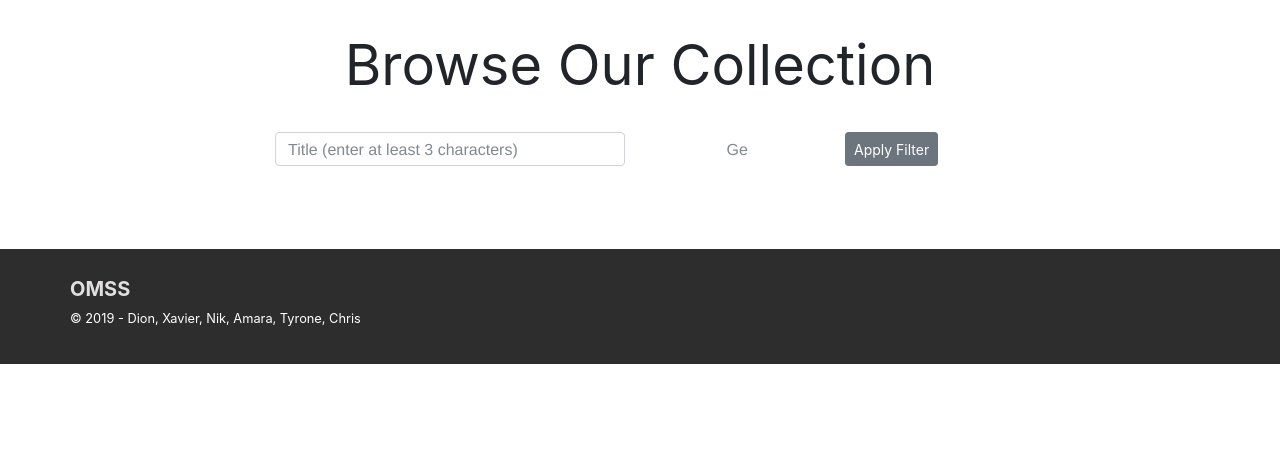
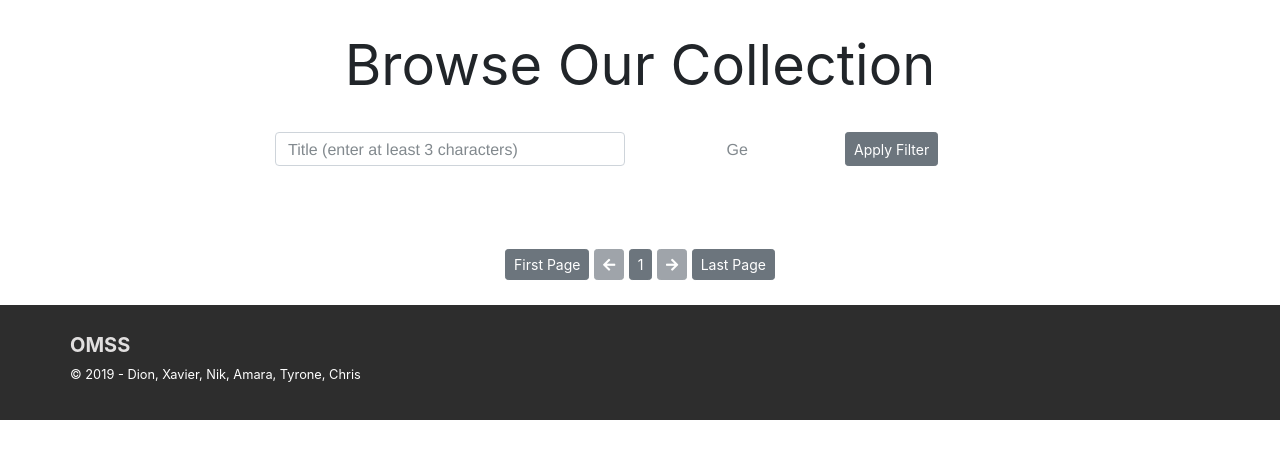
Before and after one commit to kingdion/isd-assignment, a Flask app: page /browse in a window 1280 px wide. Shown: the part 56-515 px from the top of the page. Run offline with Flask 2, Linux system fonts and the light colour scheme; data that the repository does not hold is empty; parts of the project's set-up code (start-up, migrations or seed data) failed here and were passed over; some libraries are stand-ins or nearby versions.

Commit message:
fixing merge

```diff
--- a/app/routes.py
+++ b/app/routes.py
@@ -1,4 +1,7 @@
 import jwt
+import uuid
+import math
+import os
 from flask import Blueprint
 from flask import render_template, flash, redirect, url_for, request, jsonify, current_app, session
 from functools import partial
@@ -7,7 +10,6 @@ from .models import *
 from sqlalchemy import extract
 from operator import itemgetter
 from werkzeug.utils import secure_filename
-import uuid
 from datetime import date
 
 routes = Blueprint("routes", __name__)
@@ -91,9 +93,11 @@ def do_get_movies_grid_html():
                      </a>\
                    </div>'
 
-    startIndex = int(request.form["page"]) * int(request.form["amount"])
-    endIndex = startIndex + int(request.form["amount"])
-    for movie, score, title in scoredMovies[startIndex : endIndex]:
+    pageLength = int(request.form["amount"])
+    numPages = math.ceil(len(scoredMovies) / pageLength) #if it's an integer, ceil does nothing, otherwise rounds up for the last page with less movies
+
+    index = int(request.form["page"]) * pageLength
+    for movie, score, title in scoredMovies[index : index + pageLength]:
         result += '<div class="movie-cell" id="' + str(movie.id) + '"><img src="' + movie.thumbnail_src + '" alt="' + movie.title + '">'
         if (isStaff):
             result += '<div class="movie-buttons">\
@@ -111,7 +115,7 @@ def do_get_movies_grid_html():
                        </div>'
         result += '<div class="movie-description">' + movie.title + '<br>(' + str(movie.release_date.year) + ')</div></div>'
 
-    return jsonify({ "success": True, "gridHtml": result + "</div>" })
+    return jsonify({ "success": True, "gridHtml": result + "</div>", "numPages": numPages})
 
 def score_movie_title(title, searchTitle):
     if title == searchTitle:
@@ -135,6 +139,12 @@ def score_movie_title(title, searchTitle):
 
     return score if score < 1 else 0.99
 
+UPLOAD_FOLDER = 'app/static/images/thumbnails'
+ALLOWED_EXTENSIONS = set(['png', 'jpg', 'jpeg', 'tiff', 'gif', 'apng', 'svg', 'bmp'])
+def filename_allowed(filename):
+    return '.' in filename and \
+           filename.rsplit('.', 1)[1].lower() in ALLOWED_EXTENSIONS
+
 @routes.route("/add-movie")
 @protected_view_staff
 def add_movie():
@@ -143,54 +153,79 @@ def add_movie():
 @routes.route("/do-add-movie", methods=["POST"])
 @protected_view_staff
 def do_add_movie():
-    if db.session.query(Movie.id).filter_by(title=request.form["title"], release_date=request.form["release-date"]).scalar() is not None:
-        return jsonify({"success": False, "reason": "movie exists"})
+    try:
+        current_app.config["UPLOAD_FOLDER"] = UPLOAD_FOLDER
+        if db.session.query(Movie.id).filter_by(title=request.form["title"], release_date=request.form["release-date"]).scalar() is not None:
+            return jsonify({"success": False, "reason": "movie exists"})
 
-    movie = Movie(\
-        title = request.form["title"],\
-        release_date = request.form["release-date"],\
-        thumbnail_src = "static/images/image.png",\
-        runtime = request.form["runtime"],\
-        maturity_rating = request.form["maturity-rating"]
-    )
+        if (request.form["title"] == ""\
+        or request.form["release-date"] == ""\
+        or "image" not in request.files\
+        or request.files["image"].filename == ""\
+        or request.form["runtime"] == ""\
+        or request.form["maturity-rating"] == ""):
+            return jsonify({"success": False, "reason": "incomplete form"})
 
-    for id in request.form.getlist("genres[]"):
-        genre = db.session.query(Genre).filter_by(id=id).one()
-        movie.genres.append(genre)
+        file = request.files["image"]
+        filename = request.form["title"] + "_" + request.form["release-date"] + "_" + secure_filename("_".join(file.filename.split()))
+        movie = Movie(\
+            title = request.form["title"],\
+            release_date = request.form["release-date"],\
+            thumbnail_src = "/static/images/thumbnails/" + filename,\
+            runtime = request.form["runtime"],\
+            maturity_rating = request.form["maturity-rating"]
+        )
 
-    db.session.add(movie)
-    db.session.commit()
+        file.save(os.path.join(current_app.config['UPLOAD_FOLDER'], filename))
 
-    return jsonify({ "success": True })
+        for id in request.form.getlist("genres[]"):
+            genre = db.session.query(Genre).filter_by(id=id).one()
+            movie.genres.append(genre)
 
-@routes.route("/edit-movie/<movieID>")
-@protected_view_staff
-def edit_movie(movieID):
-    try:
-        movie = Movie.query.filter_by(id=movieID).one()
-        return render_template("edit_movie.html", movie=movie, genres=db.session.query(Genre).all(), maturityRatings=db.session.query(MaturityRating).all())
+        db.session.add(movie)
+        db.session.commit()
+
+        return jsonify({ "success": True })
     except Exception as e:
         print(e)
-        return 'Something went wrong trying to edit this movie.', 400
+        return jsonify({ "success": False, "reason": "Failed to add movie. An internal server error has occurred." })
 
 @routes.route("/do-edit-movie", methods=["POST"])
 @protected_view_staff
 def do_edit_movie():
     try:
+        if (request.form["title"] == ""\
+        or request.form["release-date"] == ""\
+        or request.form["runtime"] == ""\
+        or request.form["maturity-rating"] == ""):
+            return jsonify({ "success": False, "reason": "incomplete form" })
+
         movie = Movie.query.filter_by(id=request.form["id"]).one()
         movie.title = request.form["title"]
         movie.release_date = request.form["release-date"]
         movie.runtime = request.form["runtime"]
         movie.maturity_rating = request.form["maturity-rating"]
+
+        if request.files["image"].filename != "":
+            current_app.config["UPLOAD_FOLDER"] = UPLOAD_FOLDER
+
+            os.remove("app" + movie.thumbnail_src)
+
+            file = request.files["image"]
+            filename = movie.title + "_" + movie.release_date + "_" + secure_filename("_".join(file.filename.split()))
+            movie.thumbnail_src = "/static/images/thumbnails/" + filename
+
+            file.save(os.path.join(current_app.config['UPLOAD_FOLDER'], filename))
+
         movie.genres = [];
         for id in request.form.getlist("genres[]"):
             genre = db.session.query(Genre).filter_by(id=id).one()
             movie.genres.append(genre)
         db.session.commit()
 
-        return render_template("edit_movie.html", movie=movie, genres=db.session.query(Genre).all(), maturityRatings=db.session.query(MaturityRating).all())
+        return jsonify({ "success": True })
     except Exception as e:
-        print(e)
+        print("Excpetion:", e)
         return 'Something went wrong trying submit edits to this movie.', 400
 
 @routes.route("/edit-movie-copies/<movieID>")
@@ -207,6 +242,7 @@ def add_movie_copy(movieID):
 def delete_movie():
     try:
         movie = Movie.query.filter_by(id=request.form["id"]).one()
+        os.remove("app" + movie.thumbnail_src)
         db.session.delete(movie)
         db.session.commit()
         return jsonify( {"success": True} )
--- a/app/static/css/add_edit_movie.css
+++ b/app/static/css/add_edit_movie.css
@@ -24,6 +24,7 @@ input[type="file"] {
     bottom: 0;
     width: 100%;
     z-index: 2;
+    cursor: pointer;
 }
 
 #file-name-container {
--- a/app/static/js/browse.js
+++ b/app/static/js/browse.js
@@ -6,16 +6,47 @@ $(document).ready(function() {
 
     $('#filters-form').submit(function(event) {
         event.preventDefault();
-        window.catalogue.currentPage = 0;
-        update_movies_grid();
+        // window.catalogue.currentPage = 0;
+        // update_movies_grid();
+        window.catalogue.set_page(0);
     });
+
+    $('#first-page-btn').click(function(event) {
+        window.catalogue.set_page(0);
+    });
+    $('#last-page-btn').click(function(event) {
+        window.catalogue.set_page(window.catalogue.numPages == 0 ? 0 : window.catalogue.numPages);
+    });
+    $('#prev-page-btn').click(() => window.catalogue.prev_page());
+    $('#next-page-btn').click(() => window.catalogue.next_page());
 });
 
 //Only one catalogue object should ever be created, and it should be attached to the window
 function catalogue() {
     this.maxLoadedMovies = 40; //the maximum number of movies to load when querying the db
-    this.currentPage = 0; //the current "page" in the db (page is a group of n records, where n = maxLoadedMovies)
+    this.numPages = 1;
+    this.currentPage = 0; //the current 0-indexed "page" in the db (page is a group of n records, where n = maxLoadedMovies)
     this.moviesCache = []; //will possibly implement caching later
+
+    this.prev_page = function() {
+        if (this.currentPage > 0) {
+            update_movies_grid(--this.currentPage);
+        }
+    }
+
+    this.next_page = function() {
+        if (this.currentPage < this.numPages - 1) {
+            update_movies_grid(++this.currentPage);
+        }
+        else {
+            console.log(this.currentPage, this.numPages)
+        }
+    }
+
+    this.set_page = function(page) {
+        this.currentPage = page;
+        update_movies_grid();
+    }
 }
 
 function update_movies_grid() {
@@ -26,8 +57,14 @@ function update_movies_grid() {
 }
 
 function update_movies_grid_callback(data) {
-    console.log('y num');
     if (data.success) {
+        window.catalogue.numPages = data.numPages;
+
+        $('#prev-page-btn').attr('disabled', window.catalogue.currentPage <= 0);
+        $('#next-page-btn').attr('disabled', window.catalogue.currentPage >= window.catalogue.numPages - 1);
+
+        $('#page-num-btn').text(window.catalogue.currentPage + 1);
+
         $('#movies-container').html(data.gridHtml);
 
         $('[data-toggle="tooltip"]').tooltip({ trigger: 'hover' });
--- a/app/static/js/edit_movie_copies.js
+++ b/app/static/js/edit_movie_copies.js
@@ -0,0 +1,5 @@
+$(document).ready(function() {
+    $('#edit-btn').click(function(event) {
+        window.location.href = ''
+    });
+});
--- a/app/templates/add_movie.html
+++ b/app/templates/add_movie.html
@@ -21,7 +21,7 @@
 
             <h5>Movie Details</h5>
 
-            <form id="movie-form" class="container" action="{{ url_for('routes.do_add_movie') }}" method=POST>
+            <form id="movie-form" class="container" action="{{ url_for('routes.do_add_movie') }}" enctype=multipart/form-data method=POST>
                 <div class="row input-group-lg">
                     <input type="text" class="form-control input-lg col-lg-12" name="title" placeholder="Title" data-toggle="tooltip" data-trigger="manual" data-placement="right" title="" required>
                 </div>
@@ -58,13 +58,13 @@
                             <img id="image-preview" src=""/>
                             <p id="file-name">Drop an image file here (or click to choose one)</p>
                         </div>
-                        <input id="image-file" type="file" accept="image/*">
+                        <input id="image-file" name="image" type="file" accept="image/*">
                     </label>
                 </div>
 
                 <br/>
                 <div class="row">
-                    <button id="submit-btn" type="submit" class="btn btn-success btn-lg">Save Changes</button>
+                    <button id="submit-btn" type="submit" class="btn btn-success btn-lg">Save Movie</button>
                 </div>
             </form>
 
--- a/app/templates/browse.html
+++ b/app/templates/browse.html
@@ -6,9 +6,9 @@
         <link rel="stylesheet" type="text/css" href="{{ url_for('static', filename='css/browse.css') }}"/>
         <link rel="stylesheet" type="text/css" href="https://cdnjs.cloudflare.com/ajax/libs/select2/4.0.7/css/select2.min.css"/>
         <link rel="stylesheet" type="text/css" href="https://cdnjs.cloudflare.com/ajax/libs/select2-bootstrap-theme/0.1.0-beta.10/select2-bootstrap.min.css"/>
+        <link rel="stylesheet" href="https://use.fontawesome.com/releases/v5.8.2/css/all.css" integrity="sha384-oS3vJWv+0UjzBfQzYUhtDYW+Pj2yciDJxpsK1OYPAYjqT085Qq/1cq5FLXAZQ7Ay" crossorigin="anonymous">
         {% if g.logged_in_user.is_staff %}
         <title>Browse - Staff View</title>
-        <link rel="stylesheet" href="https://use.fontawesome.com/releases/v5.8.2/css/all.css" integrity="sha384-oS3vJWv+0UjzBfQzYUhtDYW+Pj2yciDJxpsK1OYPAYjqT085Qq/1cq5FLXAZQ7Ay" crossorigin="anonymous">
         {% else %}
         <title>Browse - Online Movie Store Application</title>
         {% endif %}
@@ -71,6 +71,20 @@
 
             <div class="spacer5"></div>
 
+            <div id="page-buttons" class="container-fluid text-center">
+                <div class="row">
+                    <div class="col-sm">
+                        <button id="first-page-btn" class="btn btn-secondary btn-sm page-btn">First Page</button>
+                        <button id="prev-page-btn" class="btn btn-secondary btn-sm page-btn"><i class="fas fa-arrow-left"></i></button>
+                        <button id="page-num-btn" class="btn btn-secondary btn-sm page-btn">1</button>
+                        <button id="next-page-btn" class="btn btn-secondary btn-sm page-btn"><i class="fas fa-arrow-right"></i></button>
+                        <button id="last-page-btn" class="btn btn-secondary btn-sm page-btn">Last Page</button>
+                    </div>
+                </div>
+            </div>
+
+            <div class="spacer5"></div>
+
             {{ util.footer() }}
         </div>
     </body>
```
Also changed, not shown: app/static/css/edit_movie_copies.css (added, +7 -0 lines), app/static/js/add_edit_movie.js (+17 -4 lines), app/templates/edit_movie.html (+16 -0 lines), app/templates/edit_movie_copies.html (+26 -5 lines).
